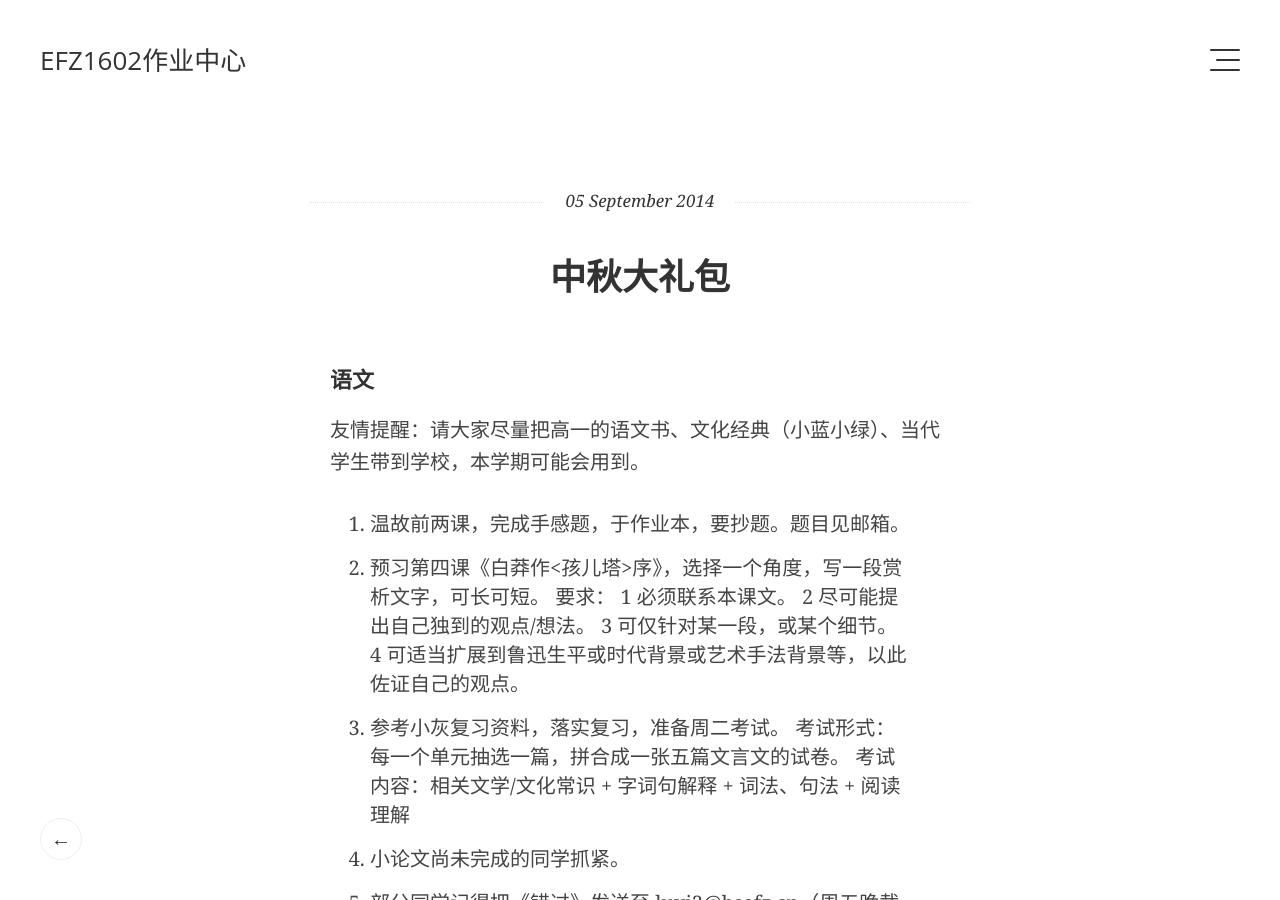
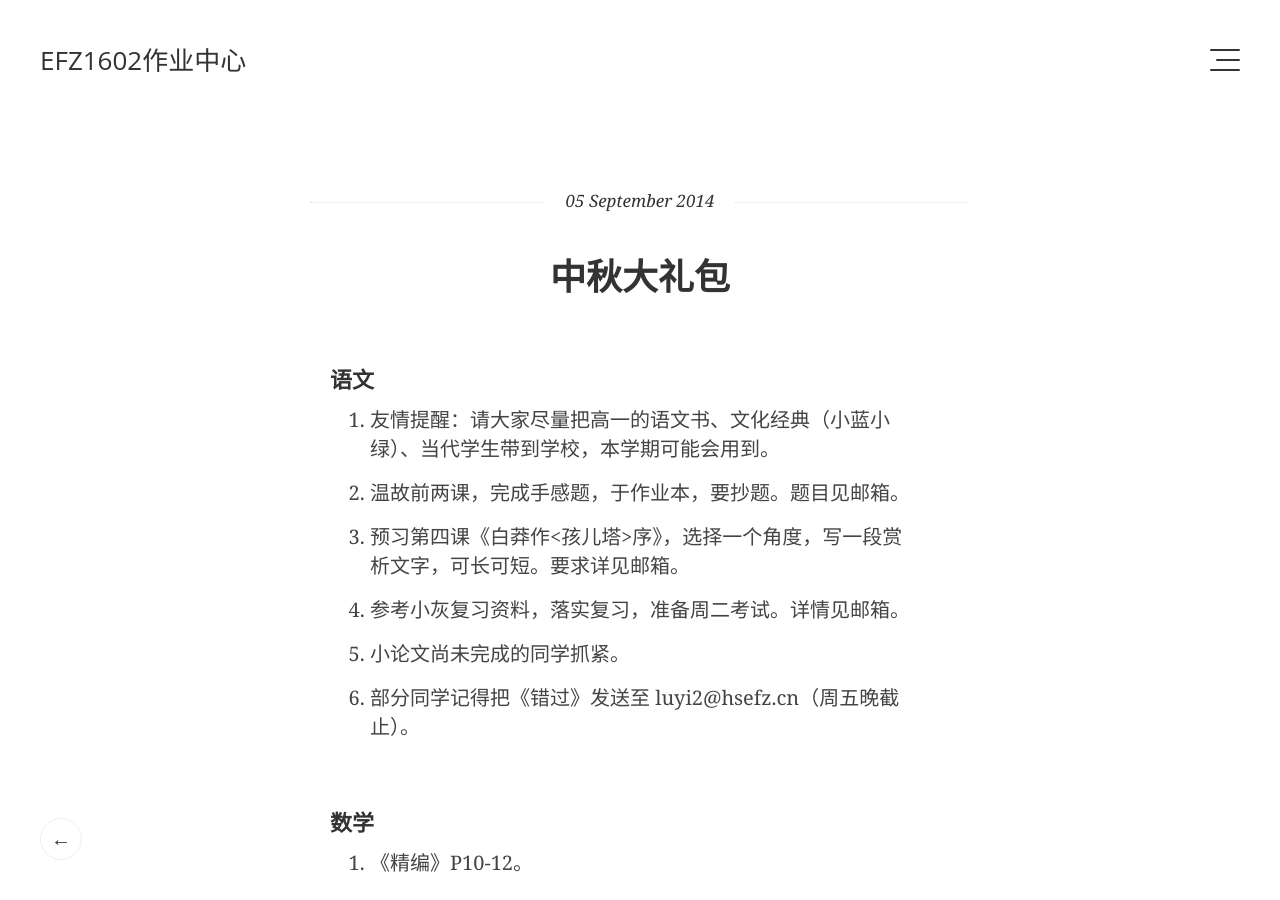
Before and after one commit to efz1602/efz1602.github.io, a Jekyll site: the page built from _posts/2014-09-05-WeekOne.markdown, in a window 1280 px wide and 900 px high. Built offline with Jekyll 4.4.1, drawn with Linux system fonts in a browser that asks for light colours; some web fonts are replaced; Markdown is read by kramdown in place of the engine named in the settings.

Commit message:
revised format

```diff
--- a/_posts/2014-09-05-WeekOne.markdown
+++ b/_posts/2014-09-05-WeekOne.markdown
@@ -5,17 +5,10 @@ date:   2014-09-05
 ---
 
 ##### 语文
-友情提醒：请大家尽量把高一的语文书、文化经典（小蓝小绿）、当代学生带到学校，本学期可能会用到。
+0. 友情提醒：请大家尽量把高一的语文书、文化经典（小蓝小绿）、当代学生带到学校，本学期可能会用到。
 1. 温故前两课，完成手感题，于作业本，要抄题。题目见邮箱。
-2. 预习第四课《白莽作<孩儿塔>序》，选择一个角度，写一段赏析文字，可长可短。
-要求：
-1 必须联系本课文。
-2 尽可能提出自己独到的观点/想法。
-3 可仅针对某一段，或某个细节。
-4 可适当扩展到鲁迅生平或时代背景或艺术手法背景等，以此佐证自己的观点。
-3. 参考小灰复习资料，落实复习，准备周二考试。
-考试形式：每一个单元抽选一篇，拼合成一张五篇文言文的试卷。
-考试内容：相关文学/文化常识  +  字词句解释  +  词法、句法  +  阅读理解
+2. 预习第四课《白莽作<孩儿塔>序》，选择一个角度，写一段赏析文字，可长可短。要求详见邮箱。
+3. 参考小灰复习资料，落实复习，准备周二考试。详情见邮箱。
 4. 小论文尚未完成的同学抓紧。
 5. 部分同学记得把《错过》发送至 luyi2@hsefz.cn（周五晚截止）。
 
```
